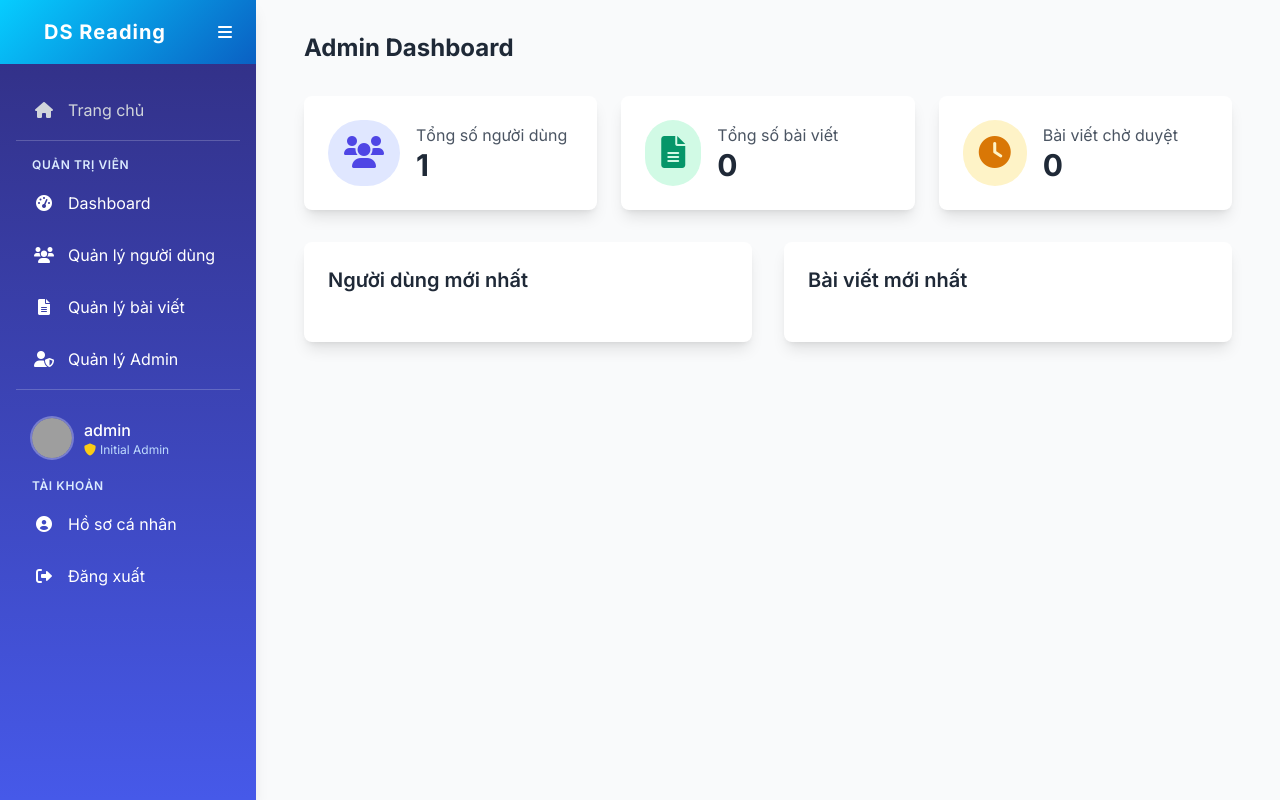
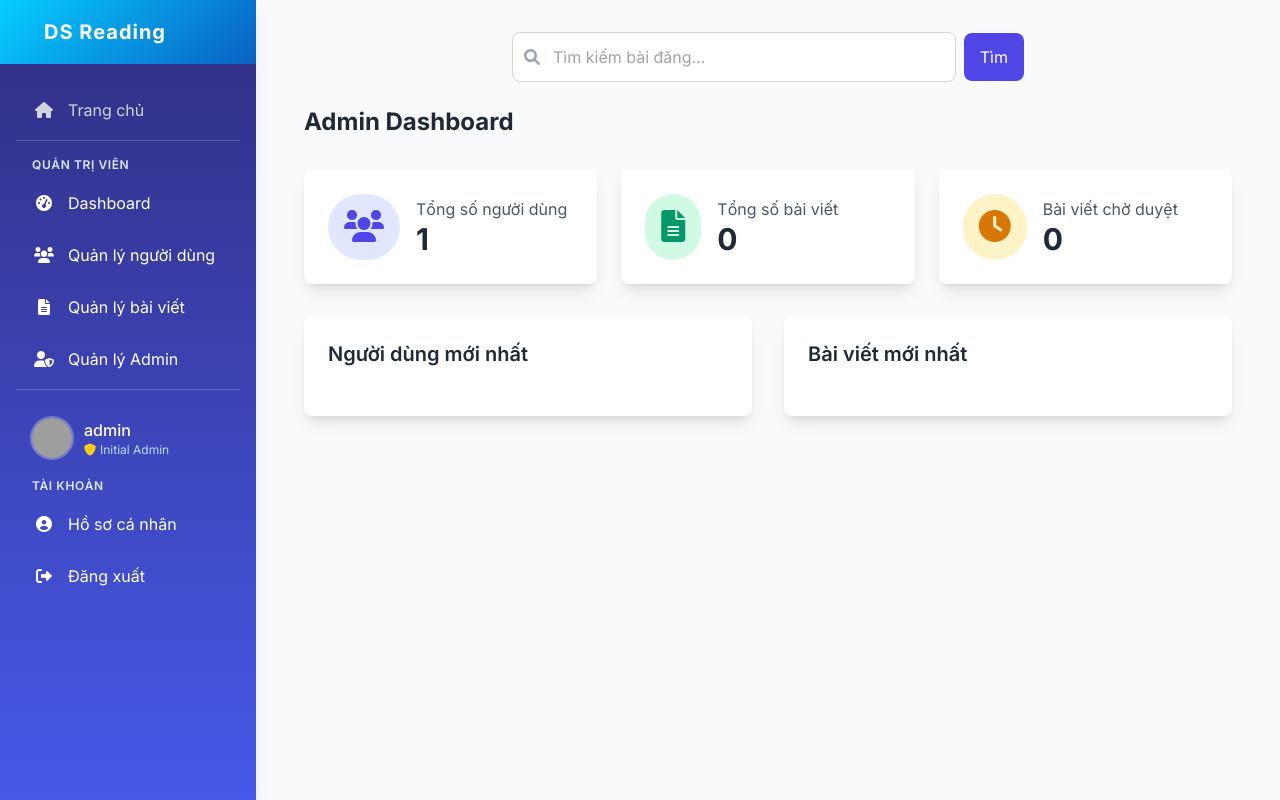
Before and after one commit to ngodinhtruong/fivecloud, a Flask app: page /admin/dashboard in a window 1280 px wide. Run offline with Flask 2, Linux system fonts and the light colour scheme; a user stored in the database is signed in; data comes from the database, SQL or seed files in the repository; data that the repository does not hold is empty; some libraries are stand-ins or nearby versions; grey boxes are pictures that could not be loaded.

Commit message:
update search functon

```diff
--- a/app/templates/base.html
+++ b/app/templates/base.html
@@ -101,16 +62,12 @@
         <div id="sidebar" class="h-screen fixed sidebar-gradient shadow-lg">
             <!-- Sidebar Header -->
             <div class="flex items-center justify-between h-16 gradient-bg px-4">
-                <h1 class="text-white text-xl font-bold tracking-wider nav-text">
+                <h1 class="text-white text-xl font-bold tracking-wider">
                     <a href="{{ url_for('main.index') }}"
-                       class="nav-item flex items-center py-2.5 px-4 text-white-400 hover:bg-indigo-600/30 hover:text-white rounded-lg transition-all duration-200">
-                        <span class="nav-text ml-3">DS Reading</span>
-                        <span class="tooltip-text">DS Reading</span>
+                       class="flex items-center py-2.5 px-4 text-white-400 hover:bg-indigo-600/30 hover:text-white rounded-lg transition-all duration-200">
+                        <span class="ml-3">DS Reading</span>
                     </a>
                 </h1>
-                <button id="toggle-sidebar" class="text-white p-2 rounded-lg hover:bg-white/10">
-                    <i class="fas fa-bars"></i>
-                </button>
             </div>
 
             <!-- Sidebar Navigation -->
@@ -118,76 +75,68 @@
                 <div class="px-4 space-y-2">
                     <!-- Home Link -->
                     <a href="{{ url_for('main.index') }}"
-                       class="nav-item flex items-center py-2.5 px-4 text-gray-300 hover:bg-indigo-600/30 hover:text-white rounded-lg transition-all duration-200">
+                       class="flex items-center py-2.5 px-4 text-gray-300 hover:bg-indigo-600/30 hover:text-white rounded-lg transition-all duration-200">
                         <i class="fas fa-home w-6 text-center"></i>
-                        <span class="nav-text ml-3">Trang chủ</span>
-                        <span class="tooltip-text">Trang chủ</span>
+                        <span class="ml-3">Trang chủ</span>
                     </a>
 
                     {% if current_user.is_authenticated %}
                         {% if current_user.is_admin() %}
                             <!-- Admin Section -->
                             <div class="pt-4 border-t border-white/20">
-                                <h2 class="section-title px-4 text-xs font-semibold text-blue-100 uppercase tracking-wider">
+                                <h2 class="px-4 text-xs font-semibold text-blue-100 uppercase tracking-wider">
                                     Quản trị viên
                                 </h2>
 
                                 <a href="{{ url_for('admin.dashboard') }}"
-                                   class="nav-item flex items-center mt-2 py-2.5 px-4 text-white hover:bg-white/10 rounded-lg transition-all duration-200">
+                                   class="flex items-center mt-2 py-2.5 px-4 text-white hover:bg-white/10 rounded-lg transition-all duration-200">
                                     <i class="fas fa-tachometer-alt w-6 text-center"></i>
-                                    <span class="nav-text ml-3">Dashboard</span>
-                                    <span class="tooltip-text">Dashboard</span>
+                                    <span class="ml-3">Dashboard</span>
                                 </a>
 
                                 <a href="{{ url_for('admin.manage_users') }}"
-                                   class="nav-item flex items-center mt-2 py-2.5 px-4 text-white hover:bg-white/10 rounded-lg transition-all duration-200">
+                                   class="flex items-center mt-2 py-2.5 px-4 text-white hover:bg-white/10 rounded-lg transition-all duration-200">
                                     <i class="fas fa-users w-6 text-center"></i>
-                                    <span class="nav-text ml-3">Quản lý người dùng</span>
-                                    <span class="tooltip-text">Quản lý người dùng</span>
+                                    <span class="ml-3">Quản lý người dùng</span>
                                 </a>
 
                                 <a href="{{ url_for('admin.manage_posts') }}"
-                                   class="nav-item flex items-center mt-2 py-2.5 px-4 text-white hover:bg-white/10 rounded-lg transition-all duration-200">
+                                   class="flex items-center mt-2 py-2.5 px-4 text-white hover:bg-white/10 rounded-lg transition-all duration-200">
                                     <i class="fas fa-file-alt w-6 text-center"></i>
-                                    <span class="nav-text ml-3">Quản lý bài viết</span>
-                                    <span class="tooltip-text">Quản lý bài viết</span>
+                                    <span class="ml-3">Quản lý bài viết</span>
                                 </a>
 
                                 {% if current_user.is_initial_admin %}
                                     <a href="{{ url_for('admin.admin_settings') }}"
-                                       class="nav-item flex items-center mt-2 py-2.5 px-4 text-white hover:bg-white/10 rounded-lg transition-all duration-200">
+                                       class="flex items-center mt-2 py-2.5 px-4 text-white hover:bg-white/10 rounded-lg transition-all duration-200">
                                         <i class="fas fa-user-shield w-6 text-center"></i>
-                                        <span class="nav-text ml-3">Quản lý Admin</span>
-                                        <span class="tooltip-text">Quản lý Admin</span>
+                                        <span class="ml-3">Quản lý Admin</span>
                                     </a>
                                 {% endif %}
                             </div>
                         {% else %}
                             <!-- User Section -->
                             <div class="pt-4 border-t border-white/20">
-                                <h2 class="section-title px-4 text-xs font-semibold text-blue-100 uppercase tracking-wider">
+                                <h2 class="px-4 text-xs font-semibold text-blue-100 uppercase tracking-wider">
                                     Bài viết
                                 </h2>
 
                                 <a href="{{ url_for('main.create_post') }}"
-                                   class="nav-item flex items-center mt-2 py-2.5 px-4 text-white hover:bg-white/10 rounded-lg transition-all duration-200">
+                                   class="flex items-center mt-2 py-2.5 px-4 text-white hover:bg-white/10 rounded-lg transition-all duration-200">
                                     <i class="fas fa-plus-circle w-6 text-center"></i>
-                                    <span class="nav-text ml-3">Đăng bài</span>
-                                    <span class="tooltip-text">Đăng bài</span>
+                                    <span class="ml-3">Đăng bài</span>
                                 </a>
 
                                 <a href="{{ url_for('main.my_posts') }}"
-                                   class="nav-item flex items-center mt-2 py-2.5 px-4 text-white hover:bg-white/10 rounded-lg transition-all duration-200">
+                                   class="flex items-center mt-2 py-2.5 px-4 text-white hover:bg-white/10 rounded-lg transition-all duration-200">
                                     <i class="fas fa-book w-6 text-center"></i>
-                                    <span class="nav-text ml-3">Bài viết của tôi</span>
-                                    <span class="tooltip-text">Bài viết của tôi</span>
+                                    <span class="ml-3">Bài viết của tôi</span>
                                 </a>
 
                                 <a href="{{ url_for('main.saved_posts') }}"
-                                   class="nav-item flex items-center mt-2 py-2.5 px-4 text-white hover:bg-white/10 rounded-lg transition-all duration-200">
+                                   class="flex items-center mt-2 py-2.5 px-4 text-white hover:bg-white/10 rounded-lg transition-all duration-200">
                                     <i class="fas fa-bookmark w-6 text-center"></i>
-                                    <span class="nav-text ml-3">Bài viết đã lưu</span>
-                                    <span class="tooltip-text">Bài viết đã lưu</span>
+                                    <span class="ml-3">Bài viết đã lưu</span>
                                 </a>
                             </div>
                         {% endif %}
@@ -200,7 +149,7 @@
                                     <img src="{{ current_user.avatar_url }}"
                                          alt="{{ current_user.username }}"
                                          class="h-10 w-10 rounded-full object-cover ring-2 ring-white/30">
-                                    <div class="nav-text">
+                                    <div>
                                         <div class="text-white font-medium truncate">{{ current_user.username }}</div>
                                         <div class="text-xs text-blue-200">
                                             {% if current_user.is_admin() %}
@@ -226,39 +175,35 @@
                                 </div>
                             </div>
 
-                            <h2 class="section-title px-4 text-xs font-semibold text-blue-100 uppercase tracking-wider">
+                            <h2 class="px-4 text-xs font-semibold text-blue-100 uppercase tracking-wider">
                                 Tài khoản
                             </h2>
 
                             <a href="{{ url_for('auth.profile') }}"
-                               class="nav-item flex items-center mt-2 py-2.5 px-4 text-white hover:bg-white/10 rounded-lg transition-all duration-200">
+                               class="flex items-center mt-2 py-2.5 px-4 text-white hover:bg-white/10 rounded-lg transition-all duration-200">
                                 <i class="fas fa-user-circle w-6 text-center"></i>
-                                <span class="nav-text ml-3">Hồ sơ cá nhân</span>
-                                <span class="tooltip-text">Hồ sơ cá nhân</span>
+                                <span class="ml-3">Hồ sơ cá nhân</span>
                             </a>
 
                             <a href="{{ url_for('auth.logout') }}"
-                               class="nav-item flex items-center mt-2 py-2.5 px-4 text-white hover:bg-white/10 rounded-lg transition-all duration-200">
+                               class="flex items-center mt-2 py-2.5 px-4 text-white hover:bg-white/10 rounded-lg transition-all duration-200">
                                 <i class="fas fa-sign-out-alt w-6 text-center"></i>
-                                <span class="nav-text ml-3">Đăng xuất</span>
-                                <span class="tooltip-text">Đăng xuất</span>
+                                <span class="ml-3">Đăng xuất</span>
                             </a>
                         </div>
                     {% else %}
                         <!-- Auth Section -->
                         <div class="pt-4 border-t border-white/20">
                             <a href="{{ url_for('auth.login') }}"
-                               class="nav-item flex items-center mt-2 py-2.5 px-4 text-white hover:bg-white/10 rounded-lg transition-all duration-200">
+                               class="flex items-center mt-2 py-2.5 px-4 text-white hover:bg-white/10 rounded-lg transition-all duration-200">
                                 <i class="fas fa-sign-in-alt w-6 text-center"></i>
-                                <span class="nav-text ml-3">Đăng nhập</span>
-                                <span class="tooltip-text">Đăng nhập</span>
+                                <span class="ml-3">Đăng nhập</span>
                             </a>
 
                             <a href="{{ url_for('auth.register') }}"
-                               class="nav-item flex items-center mt-2 py-2.5 px-4 text-white hover:bg-white/10 rounded-lg transition-all duration-200">
+                               class="flex items-center mt-2 py-2.5 px-4 text-white hover:bg-white/10 rounded-lg transition-all duration-200">
                                 <i class="fas fa-user-plus w-6 text-center"></i>
-                                <span class="nav-text ml-3">Đăng ký</span>
-                                <span class="tooltip-text">Đăng ký</span>
+                                <span class="ml-3">Đăng ký</span>
                             </a>
                         </div>
                     {% endif %}
@@ -268,32 +213,25 @@
 
         <!-- Main Content -->
         <div id="main-content" class="flex-1 p-8 bg-gray-50">
+            <!-- Thanh tìm kiếm ở trên cùng -->
+            <div class="mb-6">
+                <form action="{{ url_for('auth.search_posts') }}" method="GET" class="flex items-center max-w-lg mx-auto relative">
+                    <div class="relative w-full">
+                        <input type="text" name="query" id="search-input" class="w-full p-3 pl-10 rounded-lg border border-gray-300 focus:outline-none focus:ring-2 focus:ring-indigo-500" placeholder="Tìm kiếm bài đăng..." autocomplete="off">
+                        <div class="absolute inset-y-0 left-0 flex items-center pl-3">
+                            <i class="fas fa-search text-gray-400"></i>
+                        </div>
+                    </div>
+                    <button type="submit" class="ml-2 px-4 py-3 bg-indigo-600 text-white rounded-lg hover:bg-indigo-700 transition-all duration-200">
+                        Tìm
+                    </button>
+                </form>
+            </div>
+
             <div class="max-w-7xl mx-auto">
                 {% block content %}{% endblock %}
             </div>
         </div>
     </div>
-
-    <script>
-        document.addEventListener('DOMContentLoaded', function() {
-            const sidebar = document.getElementById('sidebar');
-            const mainContent = document.getElementById('main-content');
-            const toggleButton = document.getElementById('toggle-sidebar');
-
-            // Restore sidebar state
-            if (localStorage.getItem('sidebarCollapsed') === 'true') {
-                sidebar.classList.add('collapsed');
-                mainContent.classList.add('collapsed');
-            }
-
-            toggleButton.addEventListener('click', function() {
-                sidebar.classList.toggle('collapsed');
-                mainContent.classList.toggle('collapsed');
-
-                // Save sidebar state
-                localStorage.setItem('sidebarCollapsed', sidebar.classList.contains('collapsed'));
-            });
-        });
-    </script>
 </body>
 </html>
```
Also changed, not shown: other parts of app/templates/base.html (+0 -39 lines), app/routes/auth.py (+33 -0 lines), app/templates/auth/search.html (added, +25 -0 lines), app/models/search.py (added).
